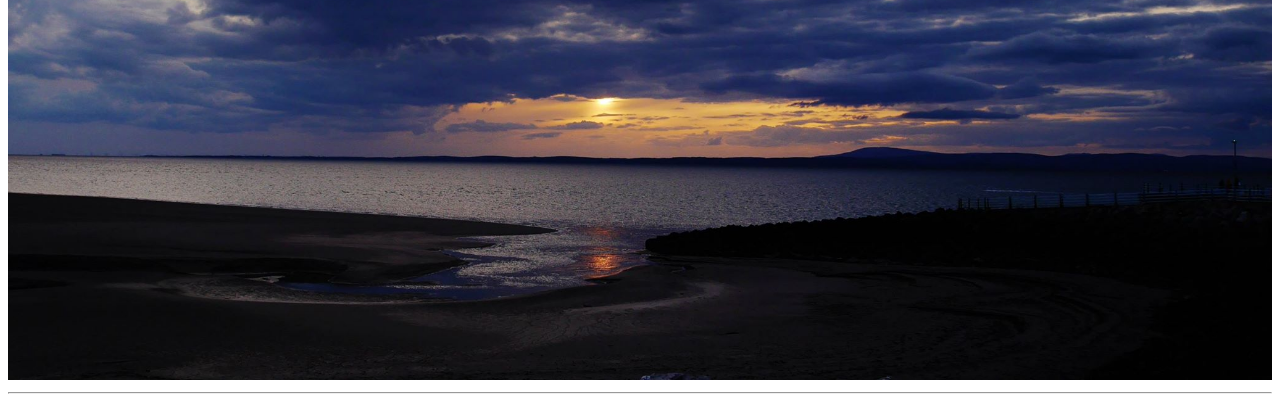
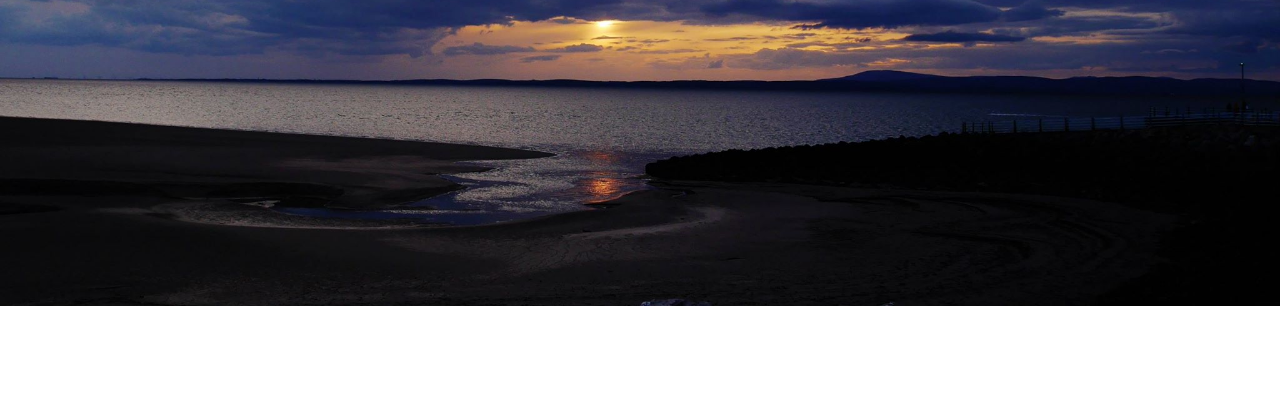
Before and after one commit to tonyedwardspz/stone-roots, a website: page index.html in a window 1280 px wide. Shown: the part 178-574 px from the top of the page. Drawn offline with nearby package versions, Linux system fonts and the light colour scheme; files that its build step writes are made by us from their sources.

Commit message:
Pins picture to top corner

```diff
--- a/css/style.css
+++ b/css/style.css
@@ -25,4 +25,11 @@ h1 {
 img {
     max-width: 100%;
     height: auto;
-    }
+}
+
+picture {
+    position: absolute;
+    top: 0;
+    left: 0;
+    z-index: -1;
+}
```
